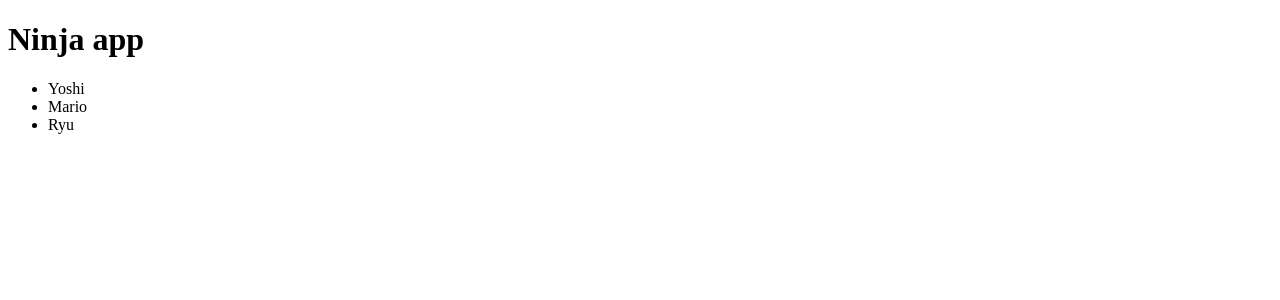
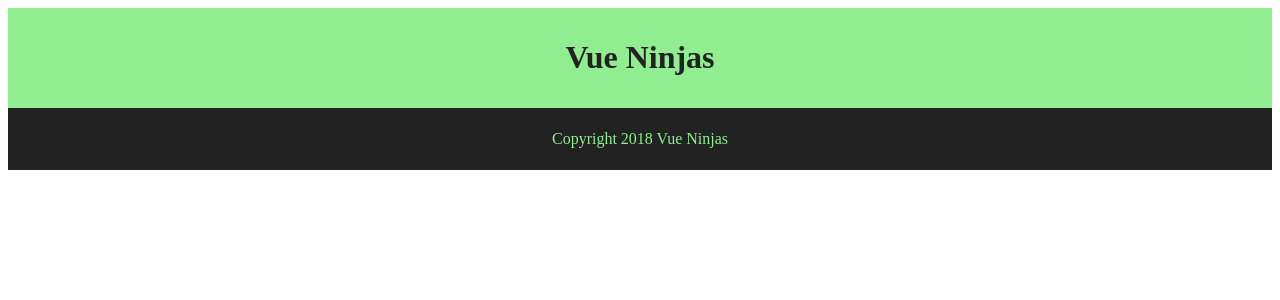
Before and after one commit to dmmeteo/try-vue, a Vue app: page / in a window 1280 px wide. Shown: the top 300 px of the page. Built offline with nearby package versions, Linux system fonts and the light colour scheme.

Commit message:
Nesting Components

```diff
--- a/src/App.vue
+++ b/src/App.vue
@@ -1,22 +1,24 @@
 <template>
-  <div>
-    <h1>{{title}}</h1>
-    <ninjas />
-  </div>
+    <div>
+        <app-header/>
+        <app-footer/>
+    </div>
 </template>
 
 <script>
-import Ninjas from './components/Ninjas.vue';
+import Header from './components/Header.vue'
+import Footer from './components/Footer.vue'
 
-export default {
-  data(){
-    return {
-      title: 'Ninja app'
+export default{
+    components: {
+        'app-header': Header,
+        'app-footer': Footer
+    },
+    data(){
+        return{
+
+        }
     }
-  },
-  components: {
-    'ninjas': Ninjas
-  }
 }
 </script>
 
--- /dev/null
+++ b/src/components/Footer.vue
@@ -0,0 +1,26 @@
+<template>
+    <footer>
+        <p>{{copyright}}</p>
+    </footer>
+</template>
+
+<script>
+export default{
+    data(){
+        return{
+            copyright: 'Copyright 2018 Vue Ninjas'
+        }
+    }
+}
+</script>
+
+<style>
+footer{
+    background: #222;
+    padding: 6px;
+}
+p{
+    color: lightgreen;
+    text-align: center;
+}
+</style>
--- /dev/null
+++ b/src/components/Header.vue
@@ -0,0 +1,26 @@
+<template>
+    <header>
+      <h1>{{title}}</h1>
+    </header>
+</template>
+
+<script>
+export default{
+    data(){
+        return{
+          title: 'Vue Ninjas'
+        }
+    }
+}
+</script>
+
+<style scoped>
+header{
+  background: lightgreen;
+  padding: 10px;
+}
+h1{
+  color: #222;
+  text-align: center;
+}
+</style>
--- a/src/components/Ninjas.vue
+++ b/src/components/Ninjas.vue
@@ -1,5 +1,6 @@
 <template>
     <div>
+        <h1>List of ninjas</h1>
         <ul>
             <li v-for="ninja in ninjas">{{ninja}}</li>
         </ul>
@@ -10,12 +11,24 @@
 export default {
     data(){
         return {
-      ninjas: ['Yoshi', 'Mario', 'Ryu']
+            ninjas: [
+                {name: 'Ryu', speciality: 'Vue Components', show: false},
+                {name: 'Crystal', speciality: 'HTML Wizardry', show: false},
+                {name: 'Hitoshi', speciality: 'Click Events', show: false},
+                {name: 'Tango', speciality: 'Conditionals', show: false},
+                {name: 'Kami', speciality: 'Webpack', show: false},
+                {name: 'Yoshi', speciality: 'Data Diggin', show: false}
+            ]
         }
     }
 }
 </script>
 
-<style>
-
+<style scoped>
+h1{
+  color: purple;
+}
+ul{
+  color: red;
+}
 </style>
```
Also changed, not shown: src/assets/logo.png (deleted). Lines whose indentation alone changed are shown as unchanged.
